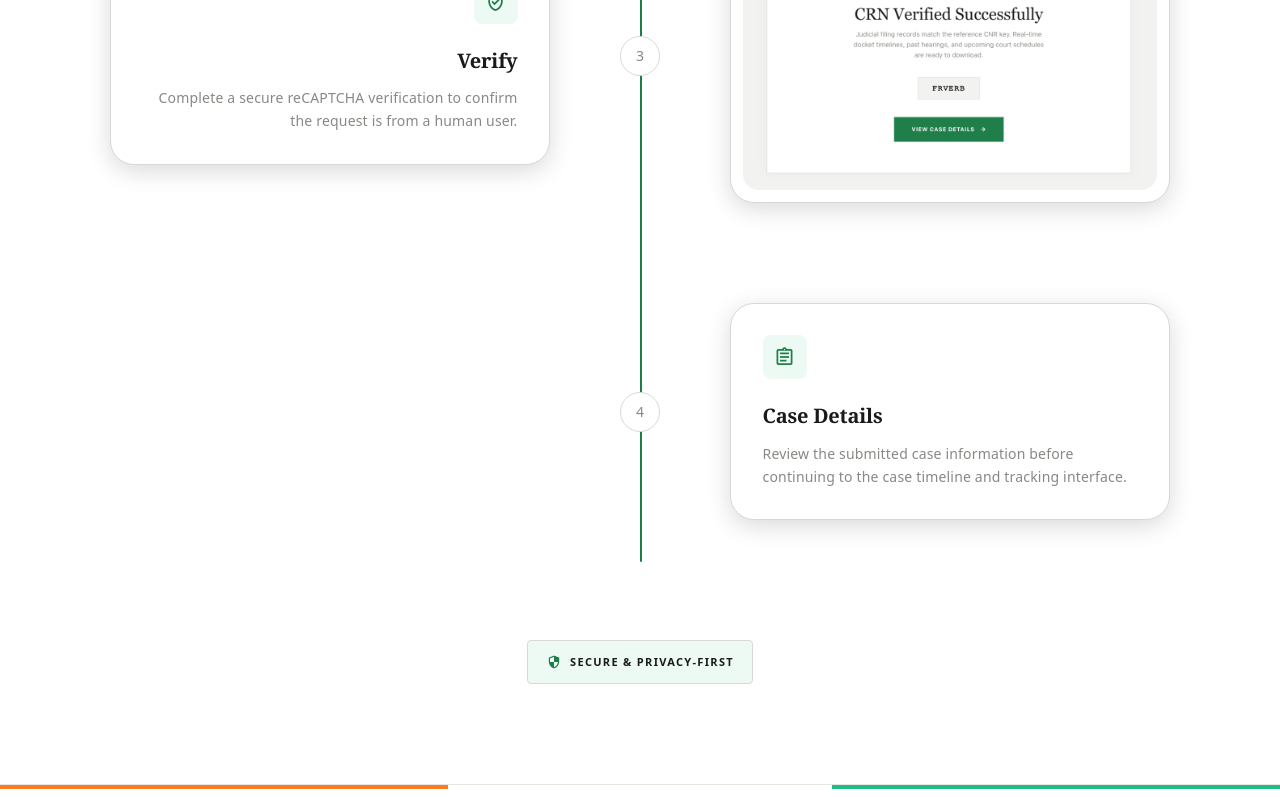
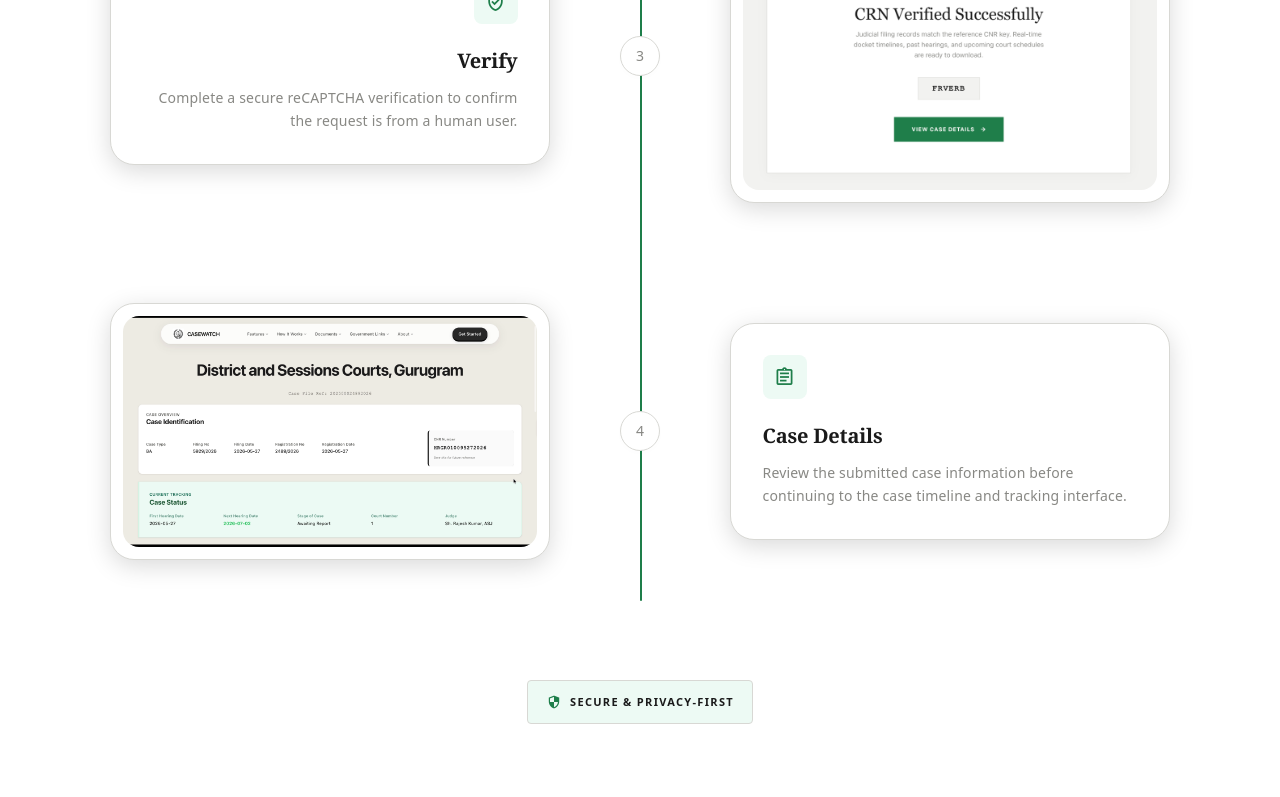
Before and after one commit to kritiahlawat8-sys/CASEWATCH, a React (Vite) app: page /how-it-works in a window 1280 px wide. Shown: the part 1538-2335 px from the top of the page. Built offline with nearby package versions, Linux system fonts and the light colour scheme; no server answers.

Commit message:
update the 4th step in how it works section

```diff
--- a/src/components/CaseDetails.tsx
+++ b/src/components/CaseDetails.tsx
@@ -1,3 +1,5 @@
+/// <reference types="vite/client" />
+
 import React, { useState } from 'react';
 
 export interface ActSection {
--- a/src/components/HowItWorks.jsx
+++ b/src/components/HowItWorks.jsx
@@ -35,7 +35,8 @@ const HowItWorks = () => {
       number: "4",
       icon: "assignment",
       title: "Case Details",
-      description: "Review the submitted case information before continuing to the case timeline and tracking interface."
+      description: "Review the submitted case information before continuing to the case timeline and tracking interface.",
+      image: "/case_details.png"
     }
   ];
 
```
Also changed, not shown: public/case_details.png (added).
